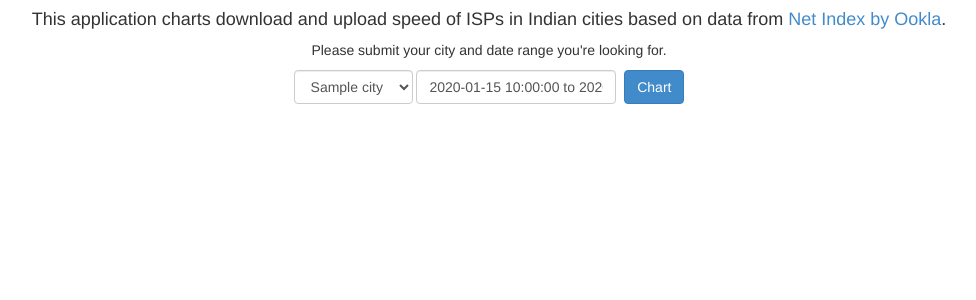
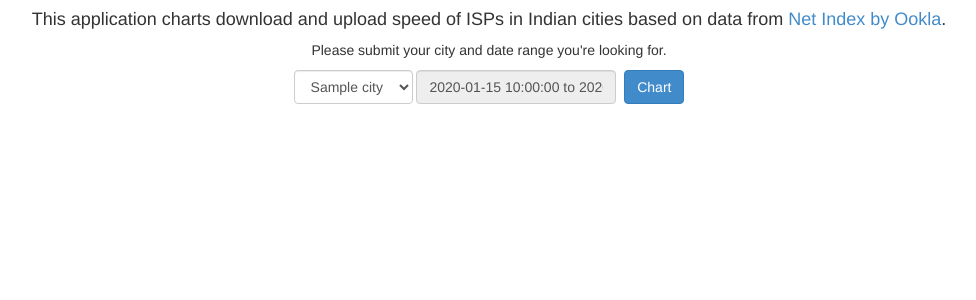
Before and after one commit to mainak1729/cityinternetspeed, a Python web app: template templates/form.html in a window 1280 px wide. Shown: the top 300 px of the page, without its empty margins (151-1127 px from the left). Run offline with Jinja, Linux system fonts and the light colour scheme; the template is opened without the code that fills it: most values are stand-ins (such as "Sample title", 1, 10 or a date in 2020).

Commit message:
Read-only date-field. Deployed.

```diff
--- a/templates/form.html
+++ b/templates/form.html
@@ -42,7 +42,7 @@
                 </select>
             </div>
             <div class="form-group">
-                <input type="text" class="form-control" name="dateRange" id="dateRange" style="width: 200px" value="{{ startDate }} to {{ endDate }}" />
+                <input type="text" class="form-control" style="cursor:text; width: 200px" name="dateRange" id="dateRange" value="{{ startDate }} to {{ endDate }}" readonly />
             </div>
           &nbsp;<button type="submit" class="btn btn-primary" value="Chart">Chart</button>
           </form>
```
